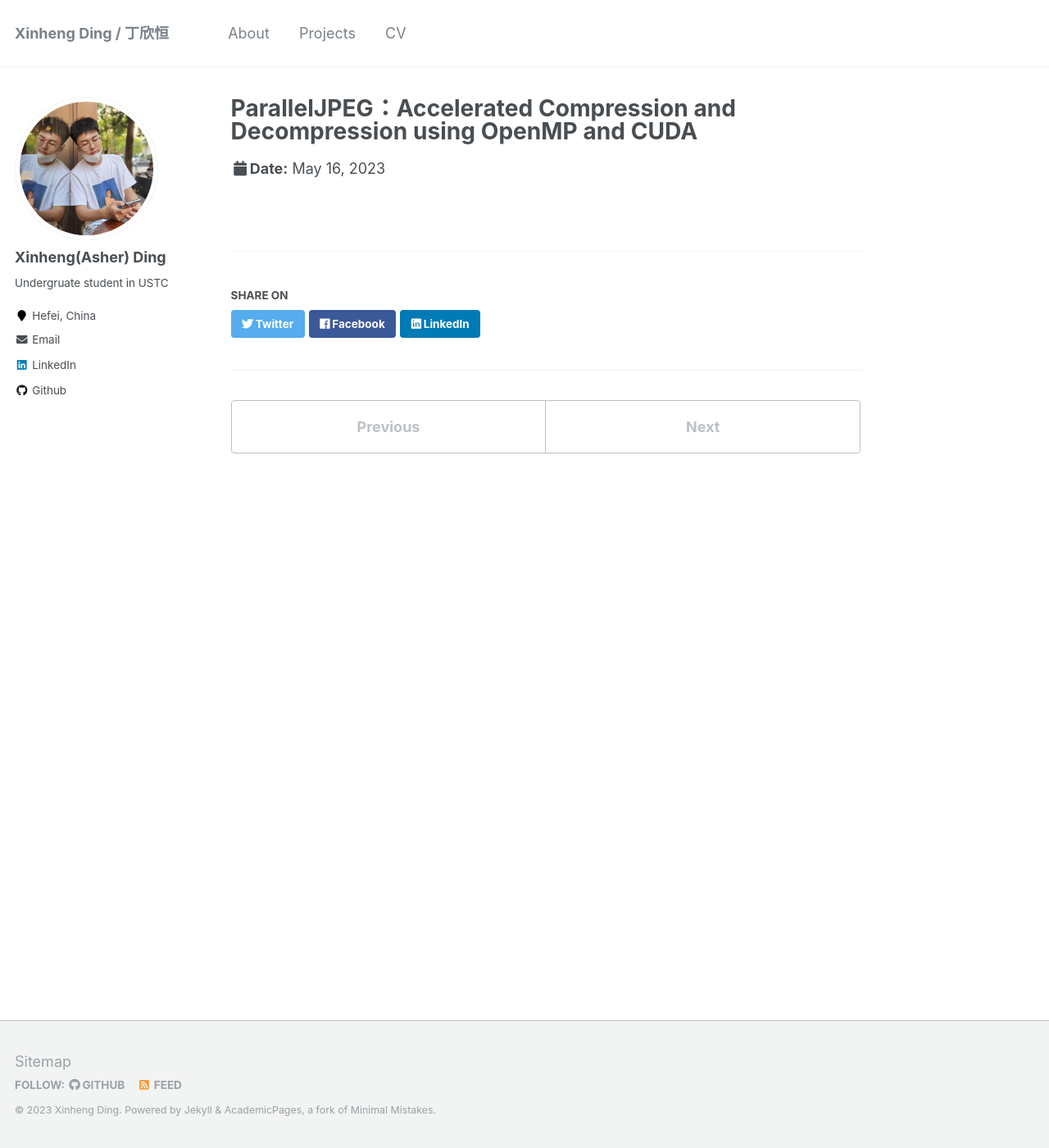
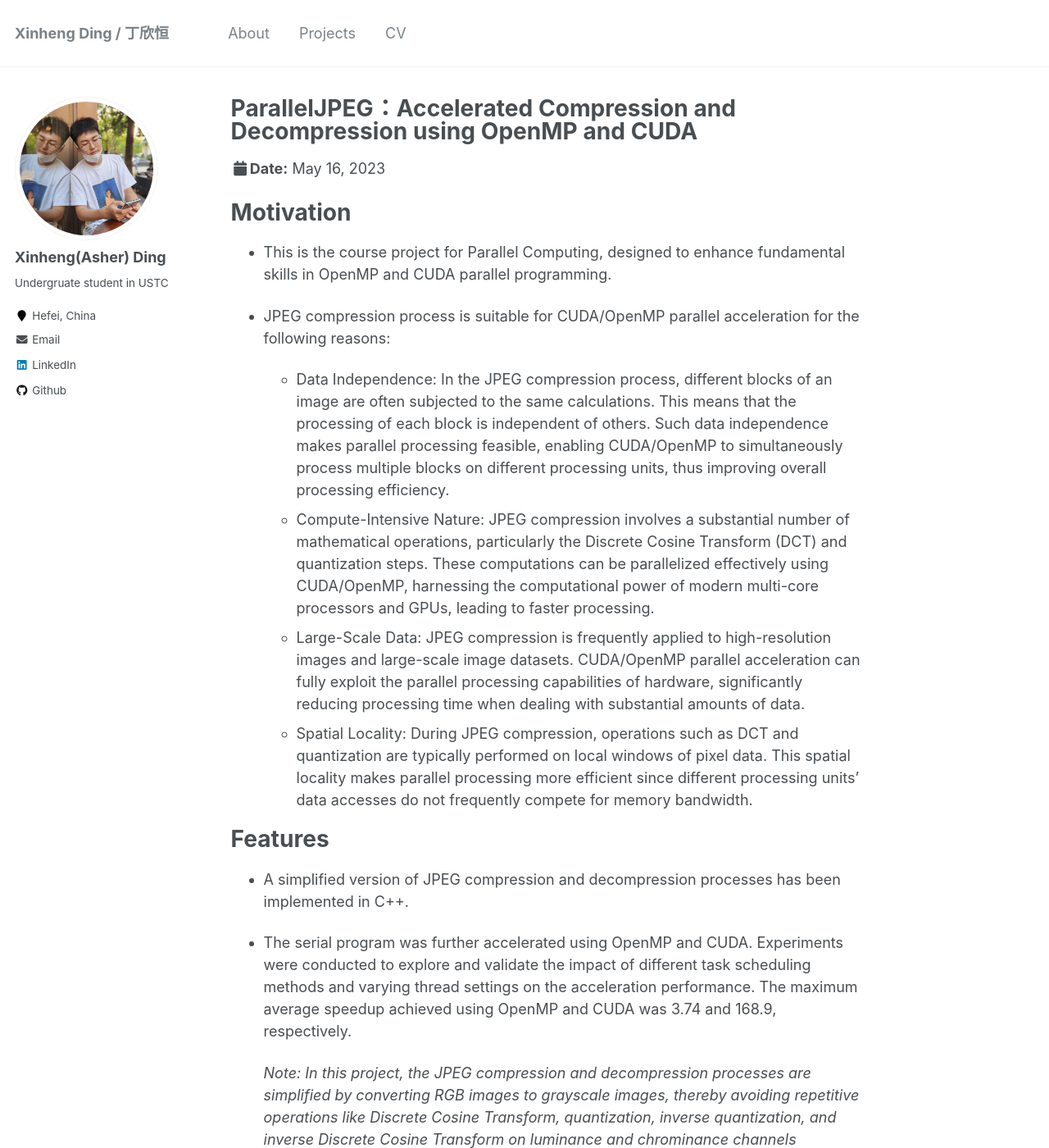
Before and after one commit to XinhengDing/XinhengDing.github.io, a Jekyll site: the page built from _talks/2023-05-16-ParallelJPEG Accelerated Compression and Decompression using OpenMP and CUDA.md, in a window 1280 px wide and 1400 px high. Shown: the whole window at 82% size. Built offline with Jekyll 4.4.1, drawn with Linux system fonts in a browser that asks for light colours; some of the changed text lies outside the part shown.

Commit message:
Update 2023-05-16-ParallelJPEG Accelerated Compression and Decompression using OpenMP and CUDA.md

```diff
--- a/_talks/2023-05-16-ParallelJPEG Accelerated Compression and Decompression using OpenMP and CUDA.md
+++ b/_talks/2023-05-16-ParallelJPEG Accelerated Compression and Decompression using OpenMP and CUDA.md
@@ -7,3 +7,32 @@ venue: "Term project for Parallel Computing course"
 date: 2023-05-16
 location: "USTC Hefei, China"
 ---
+
+# Motivation
+
+* This is the course project for Parallel Computing, designed to enhance fundamental skills in OpenMP and CUDA parallel programming.
+
+* JPEG compression process is suitable for CUDA/OpenMP parallel acceleration for the following reasons:
+  * Data Independence: In the JPEG compression process, different blocks of an image are often subjected to the same calculations. This means that the processing of each block is independent of others. Such data independence makes parallel processing feasible, enabling CUDA/OpenMP to simultaneously process multiple blocks on different processing units, thus improving overall processing efficiency.
+  * Compute-Intensive Nature: JPEG compression involves a substantial number of mathematical operations, particularly the Discrete Cosine Transform (DCT) and quantization steps. These computations can be parallelized effectively using CUDA/OpenMP, harnessing the computational power of modern multi-core processors and GPUs, leading to faster processing.
+  * Large-Scale Data: JPEG compression is frequently applied to high-resolution images and large-scale image datasets. CUDA/OpenMP parallel acceleration can fully exploit the parallel processing capabilities of hardware, significantly reducing processing time when dealing with substantial amounts of data.
+  * Spatial Locality: During JPEG compression, operations such as DCT and quantization are typically performed on local windows of pixel data. This spatial locality makes parallel processing more efficient since different processing units' data accesses do not frequently compete for memory bandwidth.
+
+# Features
+
+* A simplified version of JPEG compression and decompression processes has been implemented in C++.
+
+* The serial program was further accelerated using OpenMP and CUDA. Experiments were conducted to explore and validate the impact of different task scheduling methods and varying thread settings on the acceleration performance. The maximum average speedup achieved using OpenMP and CUDA was 3.74 and 168.9, respectively.
+
+  *Note: In this project, the JPEG compression and decompression processes are simplified by converting RGB images to grayscale images, thereby avoiding repetitive operations like Discrete Cosine Transform, quantization, inverse quantization, and inverse Discrete Cosine Transform on luminance and chrominance channels separately. While this approach is more practical, it is not the primary focus of this project.*
+
+# Tech Stack
+
+* This project is implemented in C++ in a serial manner, and parallel acceleration is achieved using OpenMP and CUDA, respectively.
+* Use the `stb_image` library for image reading and writing.
+
+# Architecture Design
+
+<img src="../images/Snipaste_2023-07-28_23-24-04.png" alt="Architecture Design">
+
+The source code and more details can be found on GitHub.
```
